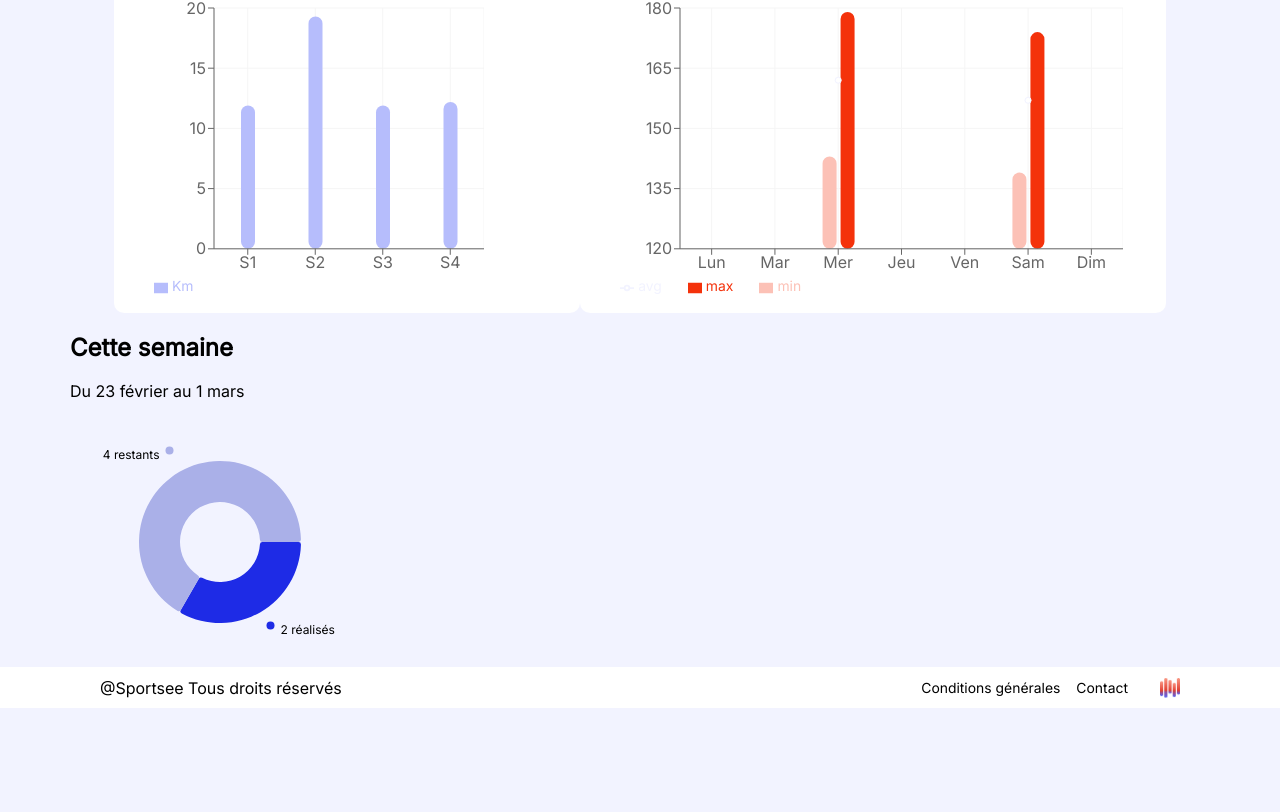
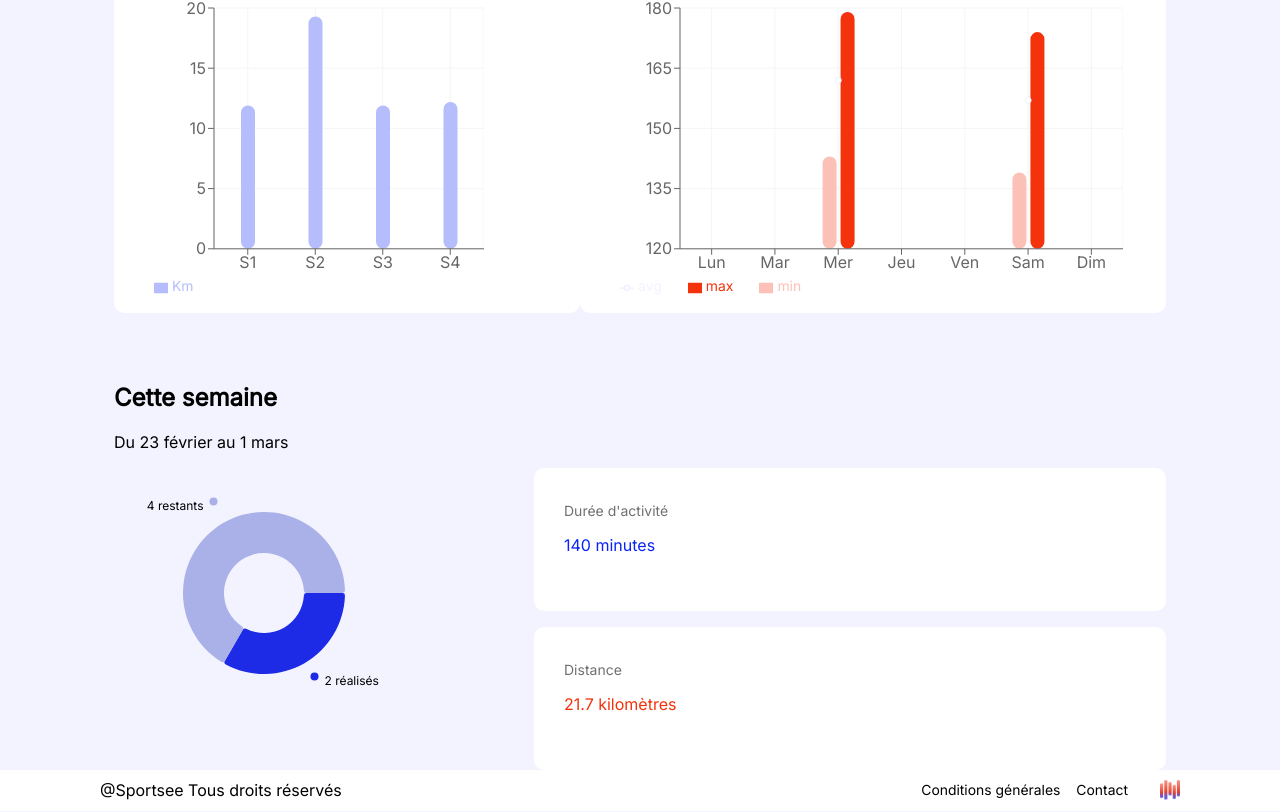
Before and after one commit to sebastien-violante/OC_P6_sportsee, a React (Vite) app: page /dashboard in a window 1280 px wide. Shown: the part 308-1120 px from the top of the page. Before the commit the page ends 1018 px from the top, so only its background shows below. Built offline with nearby package versions, Linux system fonts and the light colour scheme.

Commit message:
amélioration zone statistiques

```diff
--- a/src/pages/Dashboard.jsx
+++ b/src/pages/Dashboard.jsx
@@ -98,7 +98,20 @@ export default function Dashboard() {
       <section className='thisWeek'>
         <h2>Cette semaine</h2>
         <p>Du {weekStart.setLocale('fr').toFormat('d LLLL')} au {weekEnd.setLocale('fr').toFormat('d LLLL')}</p>
-        <DonutChart data={dataDonut}/>
+        <div className="donutAndData">
+          <DonutChart className="donut" data={dataDonut}/>
+          <div className="data">
+            <article className="duration">
+              <p className="label">Durée d'activité</p>
+              <p className="result"><span className="number">140</span> minutes</p>
+            </article>
+            <article className="distance">
+              <p className="label">Distance</p>
+              <p className="result"><span className="number">21.7</span> kilomètres</p>
+            </article>
+
+          </div>
+        </div>
       </section>
     </>
   )
--- a/src/pages/custom.css
+++ b/src/pages/custom.css
@@ -146,8 +146,12 @@ body {
     height: 24px;
 }
 
-.lastPerfo {
+.lastPerfo, .thisWeek {
     padding: 0 44px;
+}
+
+.thisWeek {
+    margin-top: 70px;
 }
 
 .lastPerfo button {
@@ -203,3 +207,45 @@ body {
     width: 503px;
     height: 307px;
 }
+
+.donutAndData {
+    display: flex;
+    justify-content: space-between;
+}
+
+.donutAndData .data {
+    display: flex;
+    flex-direction: column;
+    justify-content: flex-start;
+    gap: 16px;
+}
+
+.donutAndData .data .distance,
+.donutAndData .data .duration {
+    width: 572px;
+    height: 103px;
+    border-radius: 10px;
+    background: white;
+    padding: 20px 30px;
+}
+
+.donutAndData .data .label {
+    font-weight: 400;
+    font-size: .875em;
+    color: #707070;
+}
+
+.donutAndData .data .duration {
+    color: var(--blue);
+}
+
+.donutAndData .data .distance {
+    color: var(--orange);
+}
+
+.donutAndData .data .duration span
+.donutAndData .data .distance span
+{
+    font-size: 1.375em;
+    font-weight: 500;
+}
```
